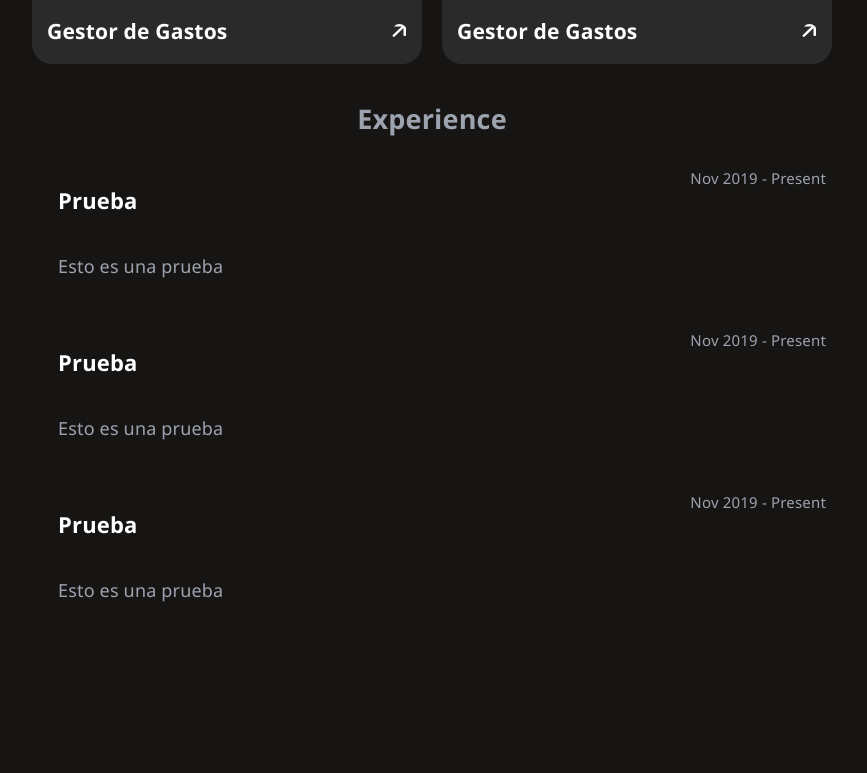
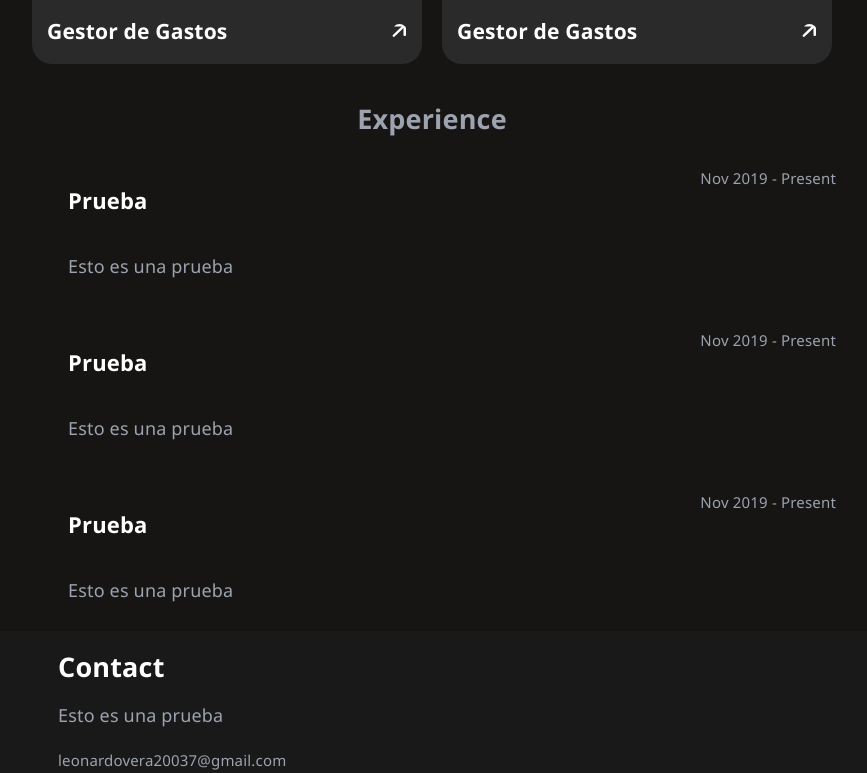
Before and after one commit to LeonardoVera/portfolio, a React app: page / in a window 1280 px wide. Shown: the part 1426-2199 px from the top of the page, without its empty margins (208-1075 px from the left). Before the commit the page ends 2057 px from the top, so only its background shows below. Built offline with nearby package versions, Linux system fonts and the light colour scheme; the HTML template or start-up script is replaced by a standard one.

Commit message:
Add Footer component and styles for contact information

```diff
--- a/src/App.jsx
+++ b/src/App.jsx
@@ -1,5 +1,6 @@
 import { Header } from './components/Header'
 import { MainContent } from './components/MainContent'
+import { Footer } from './components/Footer'
 import './App.css'
 
 function App() {
@@ -7,6 +8,7 @@ function App() {
     <>
       <Header />
       <MainContent />
+      <Footer />
     </>
   )
 }
--- a/src/components/ExperienceItem.css
+++ b/src/components/ExperienceItem.css
@@ -3,7 +3,8 @@
     flex-direction: column;
     width: 100%;
     border-radius: 15px;
-    padding: 10px;
+    padding: 0 10px;
+    margin: 10px;
 }
 
 .experience-item-container:hover {
--- /dev/null
+++ b/src/components/Footer.css
@@ -0,0 +1,15 @@
+footer {
+    display:flex;
+    flex-direction: column;
+    background-color: #191919;
+    align-items: center;
+}
+
+.content {
+    width: 60%;
+    padding-left: 20px;
+}
+
+.content h2 {
+    color: #fff;
+}
--- /dev/null
+++ b/src/components/Footer.jsx
@@ -0,0 +1,13 @@
+import './Footer.css'
+
+export function Footer() {
+    return (
+        <footer>
+            <div className="content">
+                <h2>Contact</h2>
+                <p>Esto es una prueba</p>
+                <small>leonardovera20037@gmail.com</small>
+            </div>
+        </footer>
+    )
+}
```
